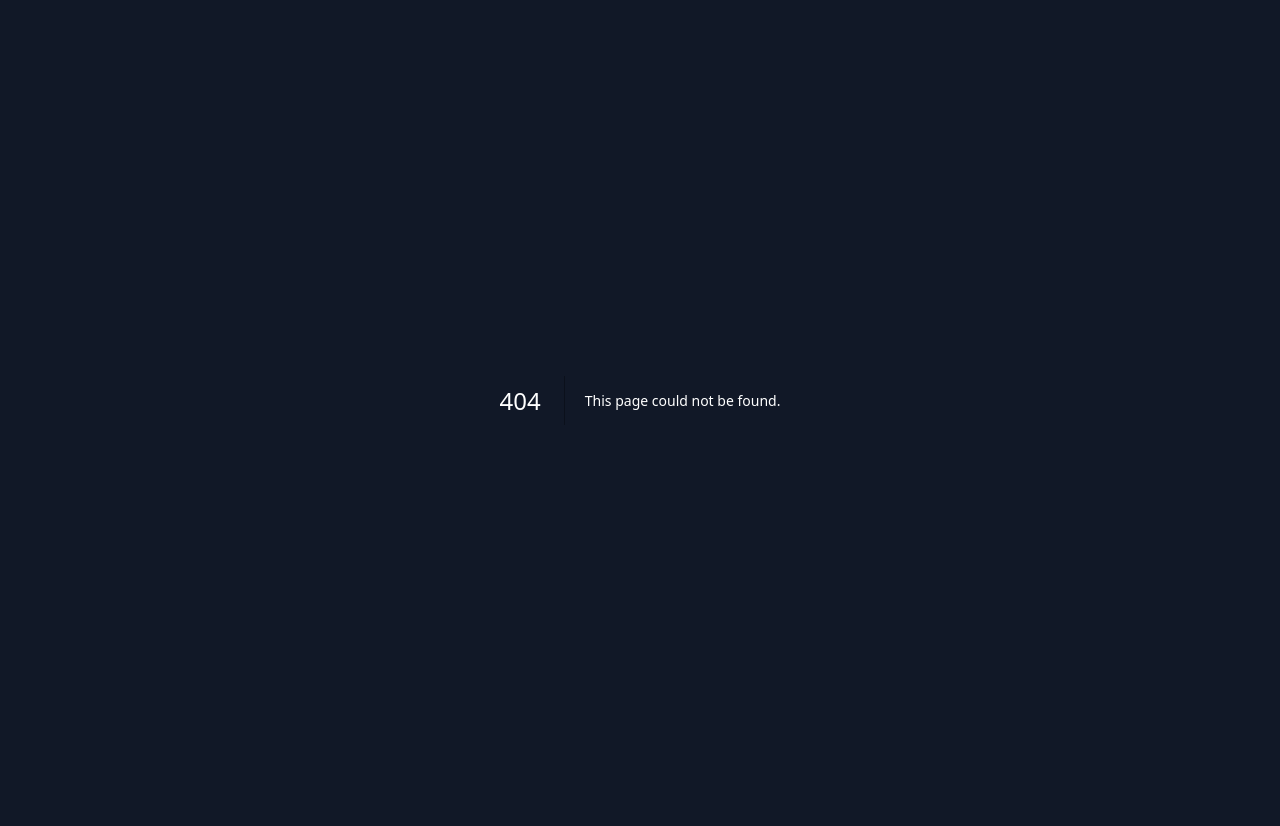
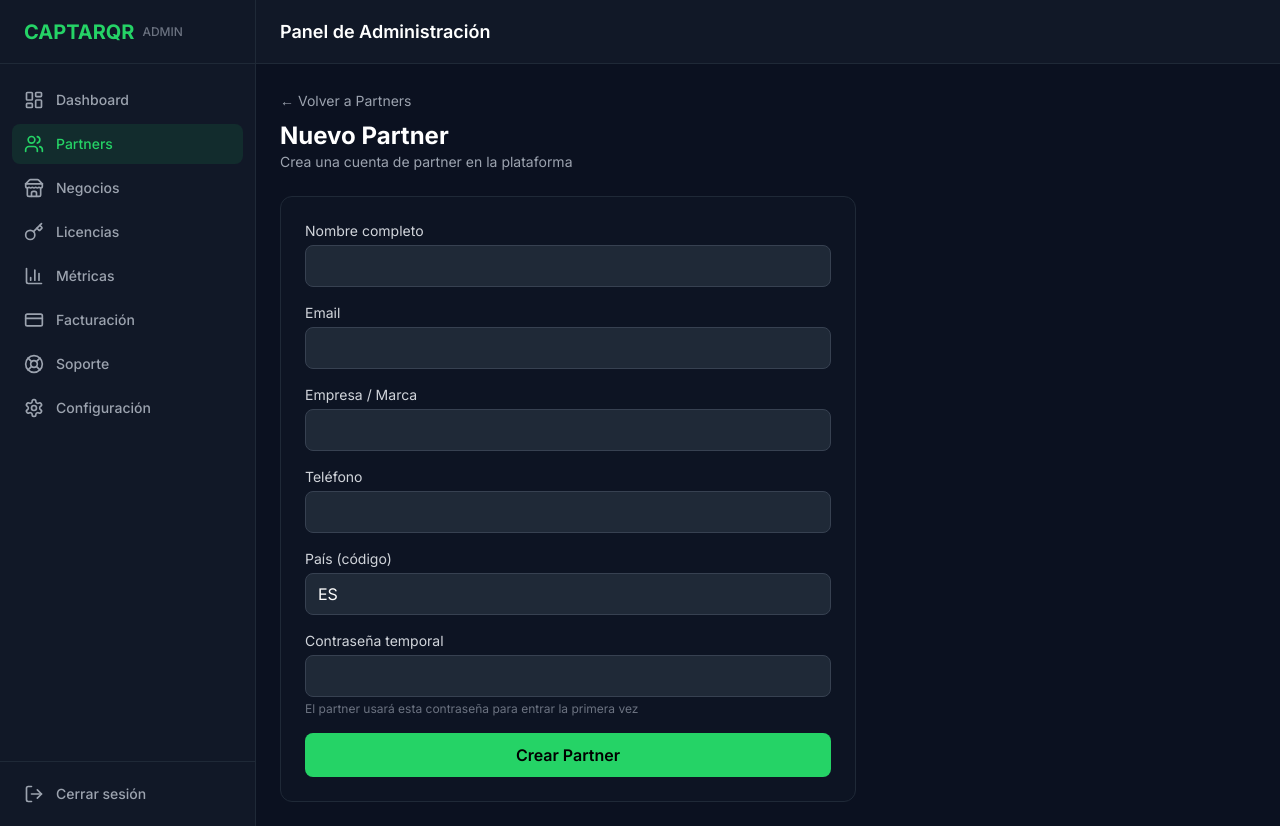
Before and after one commit to webyappmovil-sketch/captarqr, a Next.js app: page /admin/partners/new in a window 1280 px wide. Before the commit this address had no page. Before the commit the page ends 800 px from the top, so only its background shows below. Built offline with nearby package versions, Linux system fonts and the light colour scheme.

Commit message:
Add create partner form and API

```diff
--- /dev/null
+++ b/app/(dashboard)/admin/partners/new/page.tsx
@@ -0,0 +1,156 @@
+'use client';
+
+import { useState } from 'react';
+import { useRouter } from 'next/navigation';
+import Link from 'next/link';
+
+export default function NewPartnerPage() {
+  const router = useRouter();
+  const [loading, setLoading] = useState(false);
+  const [error, setError] = useState('');
+  const [success, setSuccess] = useState('');
+
+  const [form, setForm] = useState({
+    full_name: '',
+    email: '',
+    company_name: '',
+    phone: '',
+    country: 'ES',
+    password: '',
+  });
+
+  function update(field: string, value: string) {
+    setForm((prev) => ({ ...prev, [field]: value }));
+  }
+
+  async function handleSubmit(e: React.FormEvent) {
+    e.preventDefault();
+    setLoading(true);
+    setError('');
+    setSuccess('');
+
+    try {
+      const res = await fetch('/api/admin/partners', {
+        method: 'POST',
+        headers: { 'Content-Type': 'application/json' },
+        body: JSON.stringify(form),
+      });
+
+      const data = await res.json();
+
+      if (!res.ok) {
+        throw new Error(data.error || 'Error al crear el partner');
+      }
+
+      setSuccess('Partner creado correctamente');
+      setTimeout(() => router.push('/admin/partners'), 1200);
+    } catch (err: unknown) {
+      setError(err instanceof Error ? err.message : 'Error desconocido');
+    } finally {
+      setLoading(false);
+    }
+  }
+
+  return (
+    <div className="max-w-xl">
+      <div className="mb-6">
+        <Link href="/admin/partners" className="text-sm text-gray-400 hover:text-white">
+          ← Volver a Partners
+        </Link>
+        <h2 className="text-2xl font-bold text-white mt-2">Nuevo Partner</h2>
+        <p className="text-gray-400 text-sm">
+          Crea una cuenta de partner en la plataforma
+        </p>
+      </div>
+
+      <form
+        onSubmit={handleSubmit}
+        className="bg-gray-900/50 border border-gray-800 rounded-xl p-6 space-y-4"
+      >
+        <div>
+          <label className="block text-sm text-gray-300 mb-1">Nombre completo</label>
+          <input
+            required
+            value={form.full_name}
+            onChange={(e) => update('full_name', e.target.value)}
+            className="w-full rounded-lg bg-gray-800 border border-gray-700 px-3 py-2 text-white"
+          />
+        </div>
+
+        <div>
+          <label className="block text-sm text-gray-300 mb-1">Email</label>
+          <input
+            required
+            type="email"
+            value={form.email}
+            onChange={(e) => update('email', e.target.value)}
+            className="w-full rounded-lg bg-gray-800 border border-gray-700 px-3 py-2 text-white"
+          />
+        </div>
+
+        <div>
+          <label className="block text-sm text-gray-300 mb-1">Empresa / Marca</label>
+          <input
+            required
+            value={form.company_name}
+            onChange={(e) => update('company_name', e.target.value)}
+            className="w-full rounded-lg bg-gray-800 border border-gray-700 px-3 py-2 text-white"
+          />
+        </div>
+
+        <div>
+          <label className="block text-sm text-gray-300 mb-1">Teléfono</label>
+          <input
+            value={form.phone}
+            onChange={(e) => update('phone', e.target.value)}
+            className="w-full rounded-lg bg-gray-800 border border-gray-700 px-3 py-2 text-white"
+          />
+        </div>
+
+        <div>
+          <label className="block text-sm text-gray-300 mb-1">País (código)</label>
+          <input
+            value={form.country}
+            onChange={(e) => update('country', e.target.value)}
+            placeholder="ES, MX, CO..."
+            className="w-full rounded-lg bg-gray-800 border border-gray-700 px-3 py-2 text-white"
+          />
+        </div>
+
+        <div>
+          <label className="block text-sm text-gray-300 mb-1">Contraseña temporal</label>
+          <input
+            required
+            type="password"
+            minLength={6}
+            value={form.password}
+            onChange={(e) => update('password', e.target.value)}
+            className="w-full rounded-lg bg-gray-800 border border-gray-700 px-3 py-2 text-white"
+          />
+          <p className="text-xs text-gray-500 mt-1">
+            El partner usará esta contraseña para entrar la primera vez
+          </p>
+        </div>
+
+        {error && (
+          <div className="text-sm text-red-400 bg-red-400/10 border border-red-400/20 rounded-lg px-3 py-2">
+            {error}
+          </div>
+        )}
+        {success && (
+          <div className="text-sm text-green-400 bg-green-400/10 border border-green-400/20 rounded-lg px-3 py-2">
+            {success}
+          </div>
+        )}
+
+        <button
+          type="submit"
+          disabled={loading}
+          className="w-full bg-[#25D366] hover:bg-[#20bd5a] disabled:opacity-50 text-black font-semibold py-2.5 rounded-lg"
+        >
+          {loading ? 'Creando...' : 'Crear Partner'}
+        </button>
+      </form>
+    </div>
+  );
+}
--- a/app/(dashboard)/admin/partners/page.tsx
+++ b/app/(dashboard)/admin/partners/page.tsx
@@ -1,12 +1,23 @@
+import Link from 'next/link';
 import PartnersOverview from '@/components/admin/PartnersOverview';
 
 export default function AdminPartnersPage() {
   return (
     <div>
-      <h2 className="text-2xl font-bold text-white mb-2">Partners</h2>
-      <p className="text-gray-400 text-sm mb-6">
-        Gestión de la red de partners de CAPTARQR
-      </p>
+      <div className="flex items-center justify-between mb-6">
+        <div>
+          <h2 className="text-2xl font-bold text-white">Partners</h2>
+          <p className="text-gray-400 text-sm">
+            Gestión de la red de partners de CAPTARQR
+          </p>
+        </div>
+        <Link
+          href="/admin/partners/new"
+          className="bg-[#25D366] hover:bg-[#20bd5a] text-black font-semibold px-4 py-2 rounded-lg text-sm"
+        >
+          + Nuevo Partner
+        </Link>
+      </div>
       <PartnersOverview />
     </div>
   );
--- /dev/null
+++ b/app/api/admin/partners/route.ts
@@ -0,0 +1,82 @@
+import { NextResponse } from 'next/server';
+import { createClient } from '@supabase/supabase-js';
+
+export async function POST(request: Request) {
+  try {
+    const body = await request.json();
+    const { full_name, email, company_name, phone, country, password } = body;
+
+    if (!full_name || !email || !company_name || !password) {
+      return NextResponse.json(
+        { error: 'Faltan campos obligatorios' },
+        { status: 400 }
+      );
+    }
+
+    const supabaseAdmin = createClient(
+      process.env.NEXT_PUBLIC_SUPABASE_URL!,
+      process.env.SUPABASE_SERVICE_ROLE_KEY!,
+      {
+        auth: {
+          autoRefreshToken: false,
+          persistSession: false,
+        },
+      }
+    );
+
+    // 1. Crear usuario en Auth
+    const { data: authData, error: authError } =
+      await supabaseAdmin.auth.admin.createUser({
+        email,
+        password,
+        email_confirm: true,
+        user_metadata: { full_name },
+      });
+
+    if (authError || !authData.user) {
+      return NextResponse.json(
+        { error: authError?.message || 'Error al crear usuario' },
+        { status: 400 }
+      );
+    }
+
+    const userId = authData.user.id;
+
+    // 2. Perfil
+    const { error: profileError } = await supabaseAdmin.from('profiles').upsert({
+      id: userId,
+      email,
+      full_name,
+      role: 'partner',
+      is_active: true,
+    });
+
+    if (profileError) {
+      return NextResponse.json(
+        { error: profileError.message },
+        { status: 400 }
+      );
+    }
+
+    // 3. Partner
+    const { error: partnerError } = await supabaseAdmin.from('partners').insert({
+      user_id: userId,
+      company_name,
+      phone: phone || null,
+      country: country || 'ES',
+      status: 'active',
+    });
+
+    if (partnerError) {
+      return NextResponse.json(
+        { error: partnerError.message },
+        { status: 400 }
+      );
+    }
+
+    return NextResponse.json({ success: true, userId });
+  } catch (err: unknown) {
+    const message = err instanceof Error ? err.message : 'Error interno';
+    return NextResponse.json({ error: message }, { status: 500 });
+  }
+}
```
